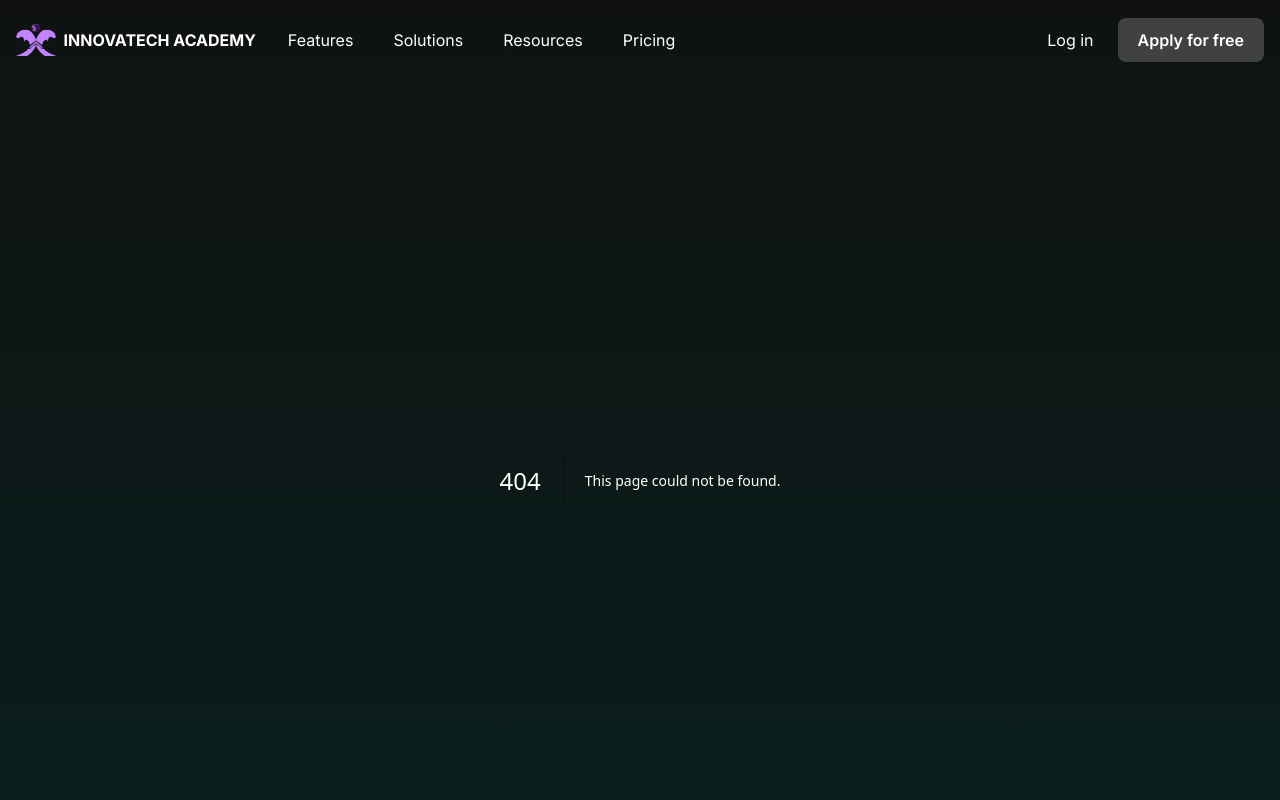
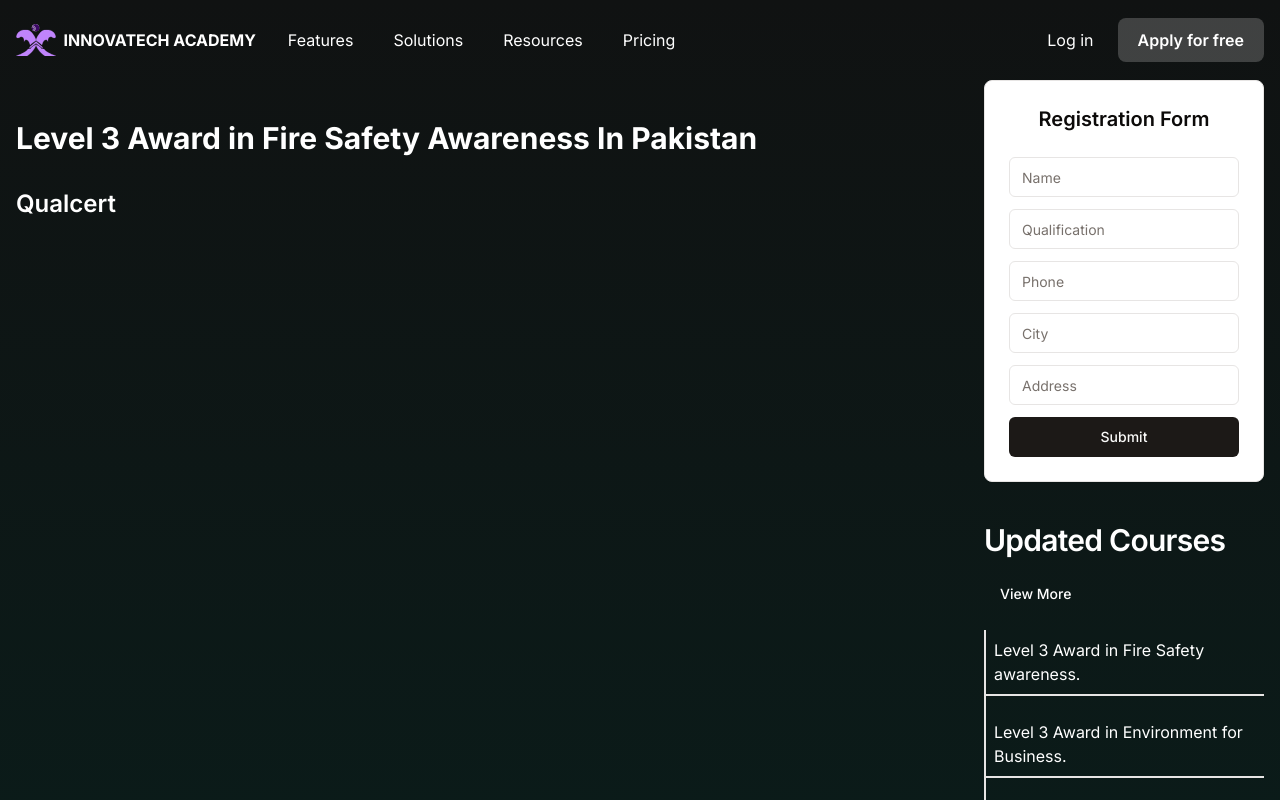
Before and after one commit to asfand687/innovatech-academy, a Next.js app: page /qualcert/level-3-award-in-fire-safety-awareness in a window 1280 px wide. Before the commit this address had no page. Shown: the top 800 px of the page. Built offline with nearby package versions, Linux system fonts and the light colour scheme.

Commit message:
feat: added course detail page

```diff
--- /dev/null
+++ b/app/qualcert/level-3-award-in-fire-safety-awareness/page.tsx
@@ -0,0 +1,15 @@
+import React from 'react'
+
+export default function LevelThreeAwardInFireSafetyAwareness () {
+  return (
+    <div>
+      <div className='flex flex-col gap-8'>
+        <h2 className="text-3xl font-bold pt-10">Level 3 Award in Fire Safety Awareness In Pakistan</h2>
+        <h3 className='text-2xl font-semibold'>Qualcert</h3>
+      </div>
+      <div>
+
+      </div>
+    </div>
+  )
+}
```
